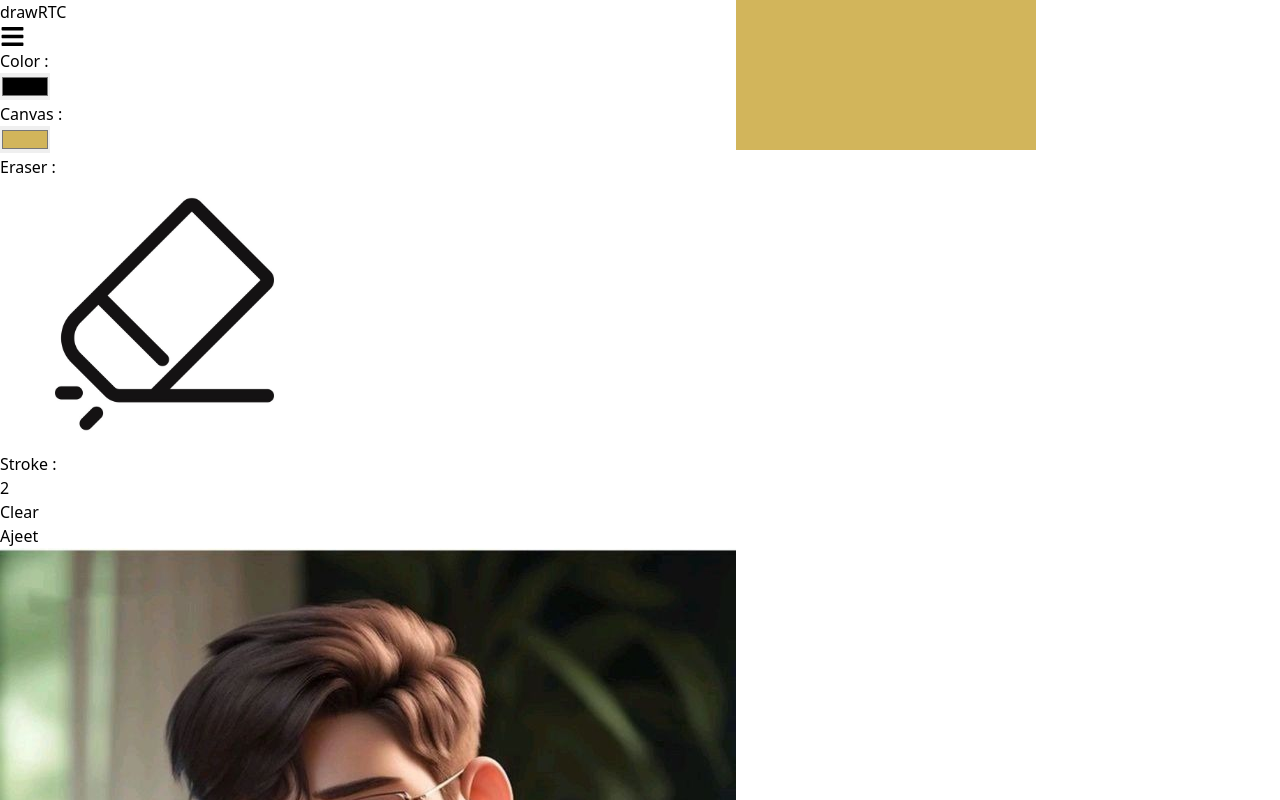
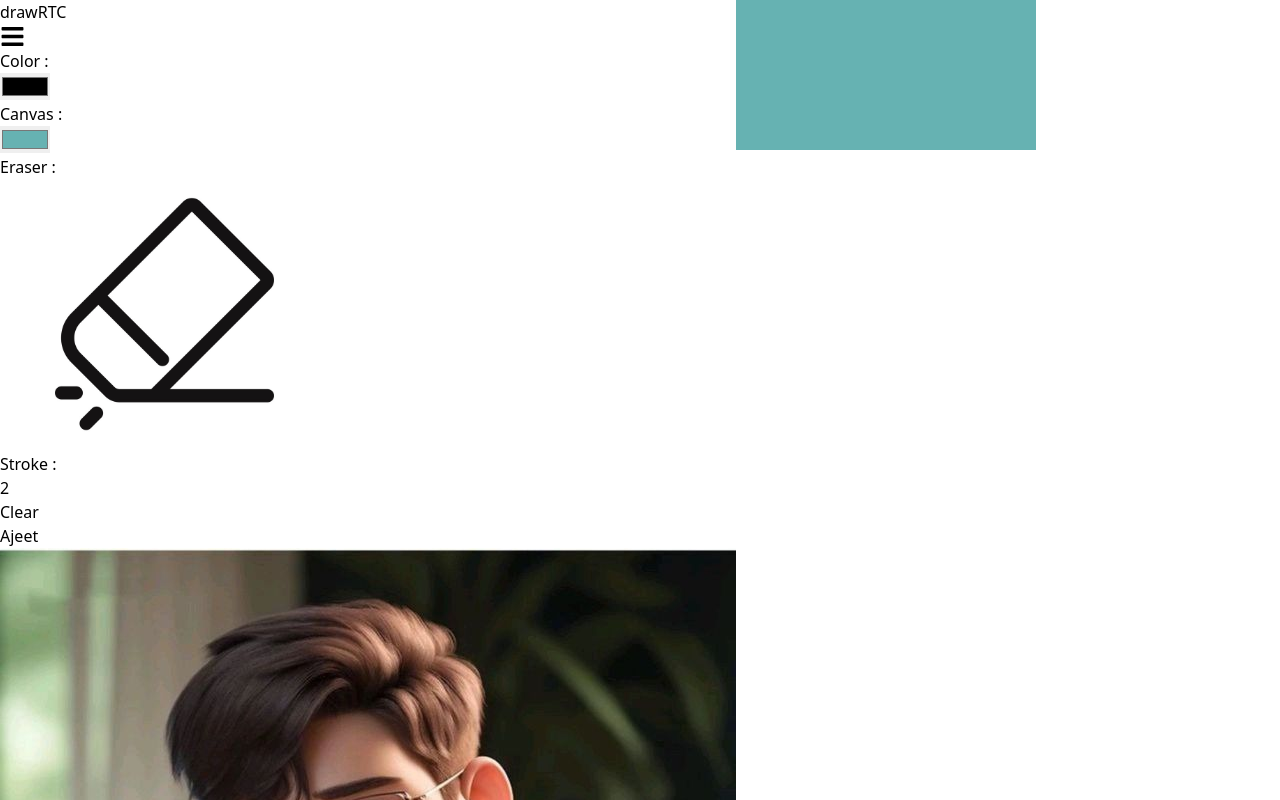
Before and after one commit to apsinghdev/drawRTC, a React (Vite) app in the folder client/: page / in a window 1280 px wide. Shown: the top 800 px of the page. Built offline with nearby package versions, Linux system fonts and the light colour scheme.

Commit message:
chore: change default canvas color

```diff
--- a/client/src/atoms.js
+++ b/client/src/atoms.js
@@ -12,7 +12,7 @@ export const cursorPosition = atom({
 
 export const canvasColors = atom({
   key: "canvasColor",
-  default: "#D2B55B",
+  default: "#66b2b2",
 });
 
 export const canvasState = atom({
```
